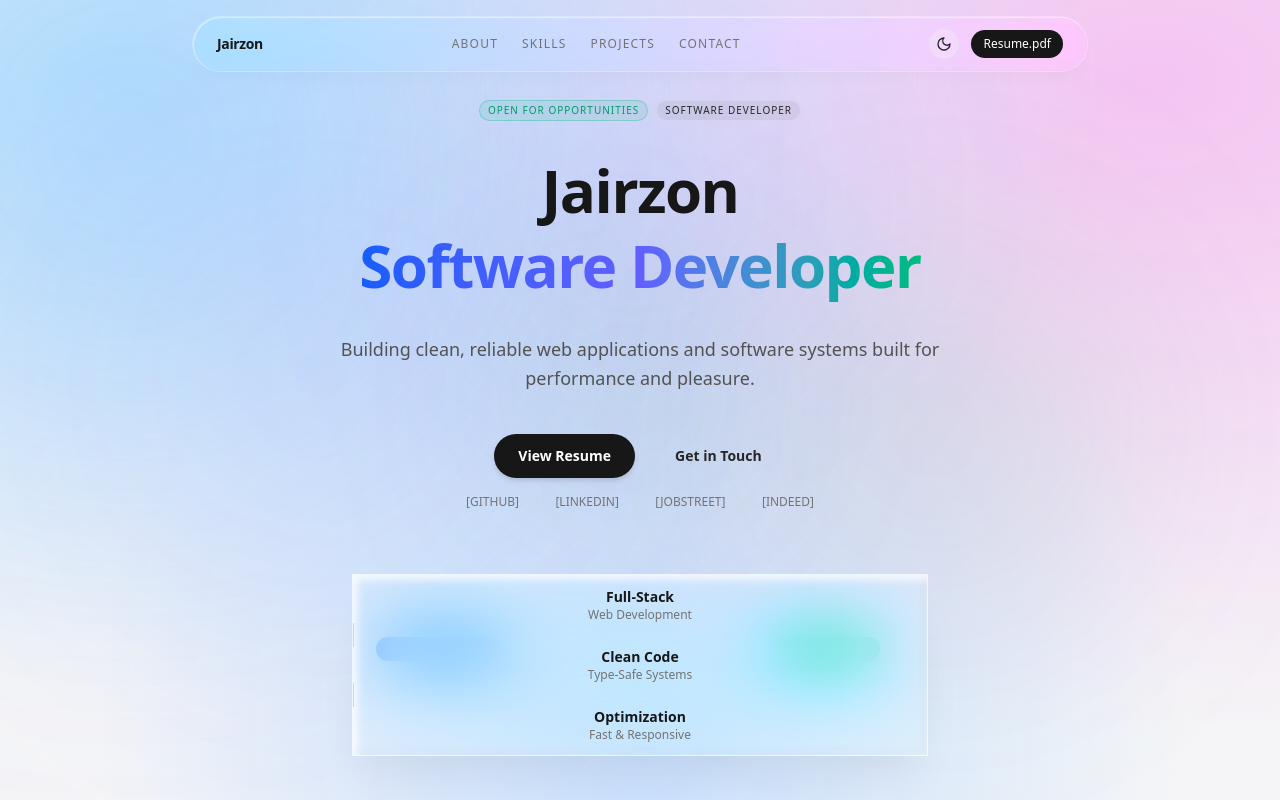
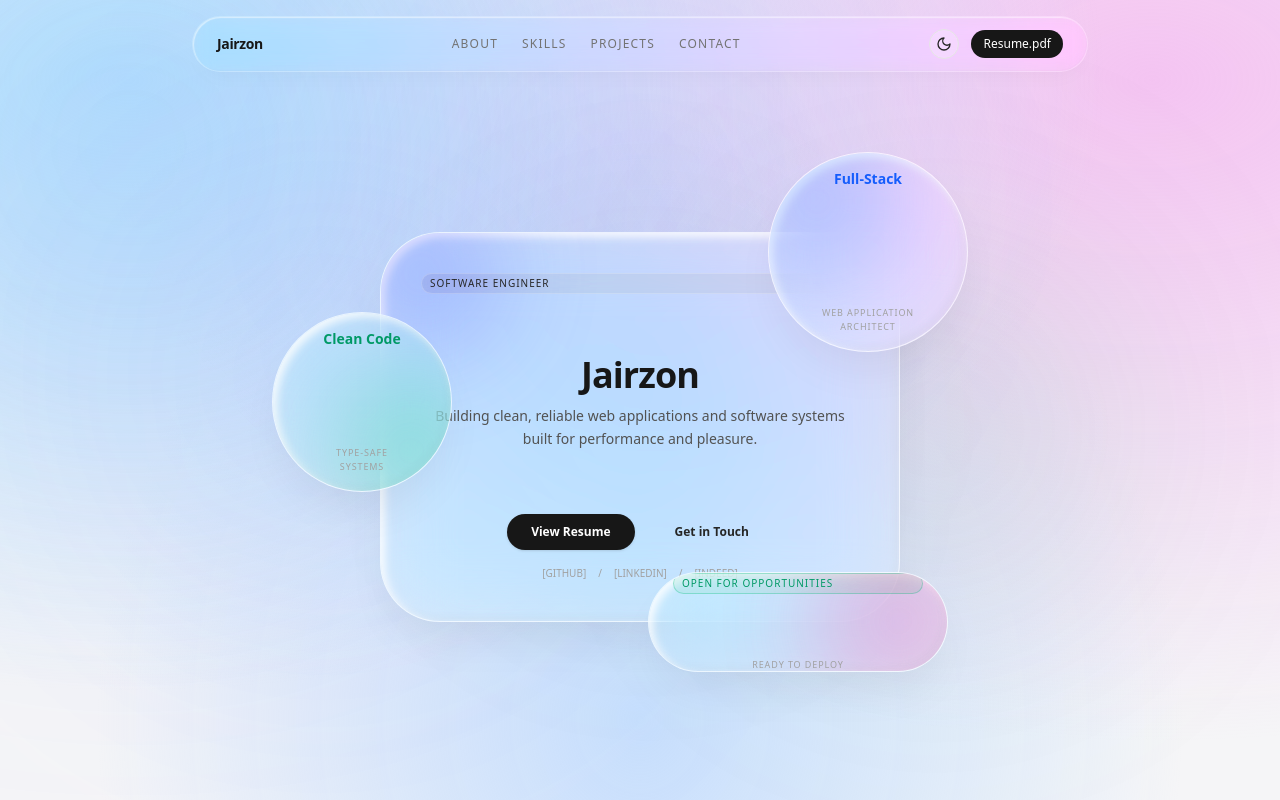
Before and after one commit to sora960/portfolio-ultimate, a Next.js app: page / in a window 1280 px wide. Shown: the top 800 px of the page. Built offline with nearby package versions, Linux system fonts and the light colour scheme.

Commit message:
recreate Hero section as overlapping glass bubbles matching reference image and fix backdrop rendering bugs

```diff
--- a/src/components/Card.tsx
+++ b/src/components/Card.tsx
@@ -6,12 +6,14 @@ interface CardProps extends React.HTMLAttributes<HTMLDivElement> {
   children: React.ReactNode;
   className?: string;
   thickness?: "thin" | "regular" | "thick";
+  glowColor?: "indigo" | "emerald" | "amber" | "blue" | "violet" | "rose" | "pink";
 }
 
 export const Card: React.FC<CardProps> = ({
   children,
   className = "",
   thickness = "regular",
+  glowColor,
   ...props
 }) => {
   const cardRef = useRef<HTMLDivElement>(null);
@@ -65,7 +67,23 @@ export const Card: React.FC<CardProps> = ({
         }}
       />
 
-      {/* Relative container to keep child nodes above spotlight overlay */}
+      {/* Internal Glass Color Flare (simulates refractive ambient color refraction) */}
+      {glowColor && (
+        <div
+          className={`absolute w-44 h-44 rounded-full blur-[48px] opacity-[0.25] dark:opacity-[0.14] pointer-events-none z-0 ${
+            glowColor === "indigo" ? "bg-indigo-500 -top-12 -left-12" :
+            glowColor === "emerald" ? "bg-emerald-500 -bottom-12 -right-12" :
+            glowColor === "amber" ? "bg-amber-500 -top-12 -right-12" :
+            glowColor === "blue" ? "bg-blue-500 -top-10 -left-10" :
+            glowColor === "violet" ? "bg-violet-500 -bottom-10 -left-10" :
+            glowColor === "rose" ? "bg-rose-500 -bottom-10 -right-10" :
+            glowColor === "pink" ? "bg-pink-500 -top-10 -right-10" :
+            "bg-neutral-500"
+          }`}
+        />
+      )}
+
+      {/* Relative container to keep child nodes above spotlight/color overlay */}
       <div className="relative z-10 w-full h-full flex flex-col justify-between">
         {children}
       </div>
--- a/src/components/ExperienceSection.tsx
+++ b/src/components/ExperienceSection.tsx
@@ -32,10 +32,7 @@ export const ExperienceSection: React.FC = () => {
           {experiences.map((exp, index) => (
             <Reveal key={exp.id} delay={index * 150}>
               <div className="relative group w-full h-full">
-                {/* Backstage Refraction Shape */}
-                <div className="absolute top-10 left-16 w-52 h-8 bg-gradient-to-r from-violet-600 to-indigo-600 rounded-full select-none pointer-events-none shadow-lg border border-indigo-500/20 group-hover:scale-x-110 group-hover:-translate-x-4 transition-transform duration-500" />
-
-                <Card className="space-y-4 relative z-10">
+                <Card glowColor="violet" className="space-y-4 relative z-10">
                   <div className="flex flex-wrap items-center justify-between gap-2 border-b border-neutral-200/50 dark:border-white/5 pb-3">
                     <h3 className="text-lg font-bold text-neutral-900 dark:text-neutral-100">
                       {exp.role}
--- a/src/components/Hero.tsx
+++ b/src/components/Hero.tsx
@@ -1,120 +1,176 @@
+"use client";
+
 import React from "react";
 import { Badge } from "./Badge";
 import { Card } from "./Card";
 
 export const Hero: React.FC = () => {
   return (
-    <section id="hero" className="relative min-h-screen flex items-center justify-center pt-24 pb-12 px-4 overflow-hidden">
+    <section id="hero" className="relative min-h-screen flex items-center justify-center pt-28 pb-12 px-4 overflow-hidden">
+      {/* Premium Apple Minimalist Glow Accents */}
+      <div className="absolute top-1/4 left-1/2 -translate-x-1/2 -translate-y-1/2 w-[400px] h-[400px] bg-indigo-500/10 dark:bg-indigo-500/5 blur-[120px] rounded-full pointer-events-none" />
+      <div className="absolute top-1/3 left-1/3 w-[300px] h-[300px] bg-emerald-500/10 dark:bg-emerald-500/5 blur-[100px] rounded-full pointer-events-none" />
 
-      {/* Premium Apple Minimalist Glow Accents */}
-      <div className="absolute top-1/4 left-1/2 -translate-x-1/2 -translate-y-1/2 w-[350px] h-[350px] bg-indigo-500/10 dark:bg-indigo-500/5 blur-[120px] rounded-full pointer-events-none" />
-      <div className="absolute top-1/3 left-1/3 w-[250px] h-[250px] bg-emerald-500/10 dark:bg-emerald-500/5 blur-[100px] rounded-full pointer-events-none" />
+      {/* 1. DESKTOP BUBBLE COMPOSITION: Squircle overlapped by Circles & Pill (Hidden on Mobile) */}
+      <div className="hidden md:block w-full max-w-4xl h-[650px] relative z-10 mx-auto">
 
-      <div className="max-w-4xl w-full text-center space-y-8 z-10">
-        {/* Status Badge */}
-        <div className="inline-flex items-center gap-2">
-          <Badge label="Open for Opportunities" variant="active" />
-          <Badge label="Software Developer" variant="default" />
+        {/* Left Floating Bubble Circle (overlaps middle-left edge) */}
+        <div className="absolute top-[200px] left-[40px] w-[180px] h-[180px] z-30">
+          <Card
+            thickness="thick"
+            glowColor="emerald"
+            className="w-full h-full rounded-full flex flex-col justify-center items-center text-center p-4 cursor-pointer"
+          >
+            <span className="text-emerald-600 dark:text-emerald-400 font-bold block text-sm">
+              Clean Code
+            </span>
+            <span className="text-[9px] font-mono text-neutral-400 dark:text-neutral-500 uppercase tracking-widest block mt-1.5 leading-relaxed">
+              Type-Safe<br />Systems
+            </span>
+          </Card>
         </div>
 
-        {/* Headline */}
-        <h1 className="text-4xl sm:text-6xl font-extrabold tracking-tight text-neutral-900 dark:text-neutral-50 leading-tight">
-          Jairzon <br className="hidden sm:inline" />
-          <span className="bg-gradient-to-r from-blue-600 via-indigo-500 to-emerald-500 dark:from-sky-400 dark:via-indigo-400 dark:to-emerald-400 bg-clip-text text-transparent">
-            Software Developer
-          </span>
-        </h1>
+        {/* Top-Right Floating Bubble Circle (overlaps top-right corner) */}
+        <div className="absolute top-[40px] right-[80px] w-[200px] h-[200px] z-30">
+          <Card
+            thickness="thick"
+            glowColor="blue"
+            className="w-full h-full rounded-full flex flex-col justify-center items-center text-center p-4 cursor-pointer"
+          >
+            <span className="text-blue-600 dark:text-sky-400 font-bold block text-sm">
+              Full-Stack
+            </span>
+            <span className="text-[9px] font-mono text-neutral-400 dark:text-neutral-500 uppercase tracking-widest block mt-1.5 leading-relaxed">
+              Web Application<br />Architect
+            </span>
+          </Card>
+        </div>
 
-        {/* Value Proposition */}
-        <p className="max-w-2xl mx-auto text-base sm:text-lg text-neutral-600 dark:text-neutral-300 font-sans leading-relaxed">
-          Building clean, reliable web applications and software systems built for performance and pleasure.
-        </p>
+        {/* Bottom Horizontal Pill Card (overlaps bottom-right corner) */}
+        <div className="absolute bottom-[90px] right-[100px] w-[300px] h-[100px] z-30">
+          <Card
+            thickness="thick"
+            glowColor="pink"
+            className="w-full h-full rounded-[50px] flex flex-col justify-center items-center text-center px-6 cursor-pointer"
+          >
+            <Badge label="Open for Opportunities" variant="active" />
+            <span className="text-[9px] font-mono text-neutral-400 dark:text-neutral-500 uppercase tracking-widest block mt-2">
+              Ready to Deploy
+            </span>
+          </Card>
+        </div>
 
-        {/* CTA Buttons */}
-        <div className="flex flex-col items-center gap-4 pt-2">
-          <div className="flex flex-wrap items-center justify-center gap-4">
+        {/* Central Squircle Card (Main Hub) */}
+        <div className="absolute top-[120px] left-1/2 -translate-x-1/2 w-[520px] h-[390px] z-20">
+          <Card
+            thickness="thick"
+            glowColor="indigo"
+            className="w-full h-full rounded-[60px] p-10 flex flex-col justify-between items-center text-center"
+          >
+            {/* Top Label */}
+            <Badge label="software engineer" variant="default" className="text-[10px]" />
+
+            {/* Core Brand / Title */}
+            <div className="space-y-3">
+              <h1 className="text-4xl font-extrabold tracking-tight text-neutral-900 dark:text-neutral-50 leading-none">
+                Jairzon
+              </h1>
+              <p className="max-w-md text-sm text-neutral-600 dark:text-neutral-300 font-sans leading-relaxed">
+                Building clean, reliable web applications and software systems built for performance and pleasure.
+              </p>
+            </div>
+
+            {/* Actions & Links */}
+            <div className="space-y-4 w-full">
+              <div className="flex items-center justify-center gap-4">
+                <a
+                  href="/resume.pdf"
+                  target="_blank"
+                  rel="noopener noreferrer"
+                  className="px-6 py-2.5 rounded-full text-xs font-mono font-semibold text-white bg-neutral-900 dark:bg-neutral-100 dark:text-neutral-900 hover:opacity-90 transition-opacity shadow-sm cursor-pointer"
+                >
+                  View Resume
+                </a>
+                <a
+                  href="#contact"
+                  className="glass-card px-6 py-2.5 rounded-full text-xs font-mono font-semibold text-neutral-800 dark:text-neutral-200 hover:bg-white/60 dark:hover:bg-white/10 transition-colors cursor-pointer"
+                >
+                  Get in Touch
+                </a>
+              </div>
+
+              {/* Social Channels */}
+              <div className="flex items-center justify-center gap-3 text-[10px] font-mono text-neutral-400 dark:text-neutral-500">
+                <a href="https://github.com/sora960" target="_blank" rel="noopener noreferrer" className="hover:text-neutral-900 dark:hover:text-neutral-100 transition-colors">[GITHUB]</a>
+                <span>/</span>
+                <a href="https://linkedin.com/in/jairzon-gimeno" target="_blank" rel="noopener noreferrer" className="hover:text-neutral-900 dark:hover:text-neutral-100 transition-colors">[LINKEDIN]</a>
+                <span>/</span>
+                <a href="https://indeed.com" target="_blank" rel="noopener noreferrer" className="hover:text-neutral-900 dark:hover:text-neutral-100 transition-colors">[INDEED]</a>
+              </div>
+            </div>
+          </Card>
+        </div>
+
+      </div>
+
+      {/* 2. MOBILE RESPONSIVE LAYOUT: Clean stacked vertical view (Hidden on Desktop) */}
+      <div className="md:hidden w-full max-w-md mx-auto space-y-6 z-10 flex flex-col items-center">
+
+        {/* Main Profile Info Card */}
+        <Card thickness="thick" glowColor="indigo" className="p-8 text-center space-y-6 w-full rounded-[40px]">
+          <div className="flex flex-col items-center gap-2">
+            <Badge label="Open for Opportunities" variant="active" />
+            <h1 className="text-3xl font-extrabold tracking-tight text-neutral-900 dark:text-neutral-50">
+              Jairzon
+            </h1>
+            <span className="text-xs font-mono text-neutral-400 dark:text-neutral-500 uppercase tracking-widest">
+              Software Developer
+            </span>
+          </div>
+
+          <p className="text-xs text-neutral-600 dark:text-neutral-300 font-sans leading-relaxed">
+            Building clean, reliable web applications and software systems built for performance and pleasure.
+          </p>
+
+          <div className="flex flex-col gap-3 w-full">
             <a
               href="/resume.pdf"
               target="_blank"
               rel="noopener noreferrer"
-              className="px-6 py-3 rounded-full text-sm font-mono font-semibold text-white bg-neutral-900 dark:bg-neutral-100 dark:text-neutral-900 hover:opacity-90 transition-opacity shadow-md cursor-pointer"
+              className="w-full py-3 rounded-full text-xs font-mono font-semibold text-center text-white bg-neutral-900 dark:bg-neutral-100 dark:text-neutral-900 hover:opacity-90 shadow-sm"
             >
               View Resume
             </a>
             <a
               href="#contact"
-              className="glass-card px-6 py-3 rounded-full text-sm font-mono font-semibold text-neutral-800 dark:text-neutral-200 hover:bg-white/60 dark:hover:bg-white/10 transition-colors cursor-pointer"
+              className="glass-card w-full py-3 rounded-full text-xs font-mono font-semibold text-center text-neutral-800 dark:text-neutral-200 hover:bg-white/60 dark:hover:bg-white/10"
             >
               Get in Touch
             </a>
           </div>
 
-          {/* Social & Hiring Links */}
-          <div className="flex flex-wrap items-center justify-center gap-4 text-xs font-mono text-neutral-500 dark:text-neutral-400">
-            <a
-              href="https://github.com/sora960"
-              target="_blank"
-              rel="noopener noreferrer"
-              className="hover:text-neutral-900 dark:hover:text-neutral-100 transition-colors"
-            >
-              [GITHUB]
-            </a>
-            <span className="text-neutral-300 dark:text-neutral-700">/</span>
-            <a
-              href="https://linkedin.com/in/jairzon-gimeno"
-              target="_blank"
-              rel="noopener noreferrer"
-              className="hover:text-neutral-900 dark:hover:text-neutral-100 transition-colors"
-            >
-              [LINKEDIN]
-            </a>
-            <span className="text-neutral-300 dark:text-neutral-700">/</span>
-            <a
-              href="https://jobstreet.com.ph"
-              target="_blank"
-              rel="noopener noreferrer"
-              className="hover:text-neutral-900 dark:hover:text-neutral-100 transition-colors"
-            >
-              [JOBSTREET]
-            </a>
-            <span className="text-neutral-300 dark:text-neutral-700">/</span>
-            <a
-              href="https://indeed.com"
-              target="_blank"
-              rel="noopener noreferrer"
-              className="hover:text-neutral-900 dark:hover:text-neutral-100 transition-colors"
-            >
-              [INDEED]
-            </a>
+          {/* Socials */}
+          <div className="flex items-center justify-center gap-4 text-[10px] font-mono text-neutral-400 dark:text-neutral-500 pt-2 border-t border-neutral-200/50 dark:border-white/5">
+            <a href="https://github.com/sora960" target="_blank" rel="noopener noreferrer">[GITHUB]</a>
+            <a href="https://linkedin.com/in/jairzon-gimeno" target="_blank" rel="noopener noreferrer">[LINKEDIN]</a>
+            <a href="https://indeed.com" target="_blank" rel="noopener noreferrer">[INDEED]</a>
           </div>
+        </Card>
+
+        {/* Small Mobile Circular Badges Row */}
+        <div className="grid grid-cols-2 gap-4 w-full">
+          <Card thickness="regular" glowColor="emerald" className="p-4 rounded-[24px] text-center flex flex-col justify-center items-center">
+            <span className="text-emerald-600 dark:text-emerald-400 font-bold text-xs">Clean Code</span>
+            <span className="text-[9px] font-mono text-neutral-400 uppercase tracking-wider mt-1">Type-Safe</span>
+          </Card>
+          <Card thickness="regular" glowColor="blue" className="p-4 rounded-[24px] text-center flex flex-col justify-center items-center">
+            <span className="text-blue-600 dark:text-sky-400 font-bold text-xs">Full-Stack</span>
+            <span className="text-[9px] font-mono text-neutral-400 uppercase tracking-wider mt-1">Systems Dev</span>
+          </Card>
         </div>
 
-        {/* Architectural Highlights Pill */}
-        <div className="pt-8 max-w-xl mx-auto relative group">
-          {/* Backstage Refraction Shapes */}
-          <div className="absolute inset-0 liquid-goo-container pointer-events-none select-none">
-            <div className="absolute top-1/2 left-6 -translate-y-1/2 w-32 h-6 bg-blue-500 rounded-full shadow-md border border-blue-400/20 group-hover:scale-x-110 group-hover:-translate-x-3 transition-transform duration-500" />
-            <div className="absolute top-1/2 right-12 -translate-y-1/2 w-28 h-6 bg-emerald-500 rounded-full shadow-md border border-emerald-400/20 group-hover:scale-x-110 group-hover:translate-x-3 transition-transform duration-500" />
-          </div>
+      </div>
 
-          <Card thickness="thick" className="flex items-center justify-around text-xs font-mono text-neutral-500 dark:text-neutral-400 py-3 relative z-10">
-            <div>
-              <span className="block text-sm font-bold text-neutral-900 dark:text-neutral-100">Full-Stack</span>
-              Web Development
-            </div>
-            <div className="h-6 w-px bg-neutral-300 dark:bg-neutral-700" />
-            <div>
-              <span className="block text-sm font-bold text-neutral-900 dark:text-neutral-100">Clean Code</span>
-              Type-Safe Systems
-            </div>
-            <div className="h-6 w-px bg-neutral-300 dark:bg-neutral-700" />
-            <div>
-              <span className="block text-sm font-bold text-neutral-900 dark:text-neutral-100">Optimization</span>
-              Fast & Responsive
-            </div>
-          </Card>
-        </div>
-      </div>
     </section>
   );
 };
```
Also changed, not shown: src/components/ProjectsSection.tsx (+1 -7 lines).
